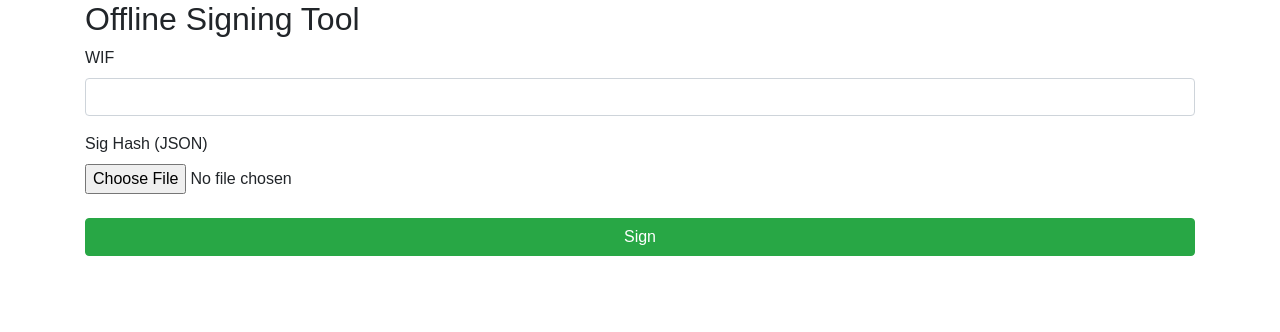
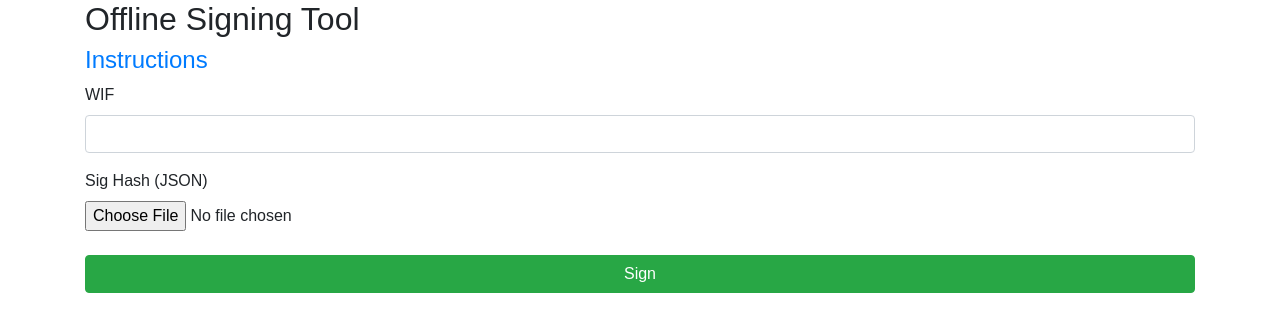
Before and after one commit to titan-digital-exchange/offline-signing-tool, a React (Create React App) app: page / in a window 1280 px wide. Shown: the top 332 px of the page. Built offline with nearby package versions, Linux system fonts and the light colour scheme.

Commit message:
add links

```diff
--- a/src/App.js
+++ b/src/App.js
@@ -72,6 +72,7 @@ export default class Home extends Component {
         <div className="row">
           <div className="col">
             <h2>Offline Signing Tool</h2>
+            <h4><a href="https://github.com/titan-digital-exchange/lannister/blob/master/README.md">Instructions</a></h4>
           </div>
         </div>
         <div className="row">
```
Also changed, not shown: 1 other file (tests, documents, lock files or other folders).
